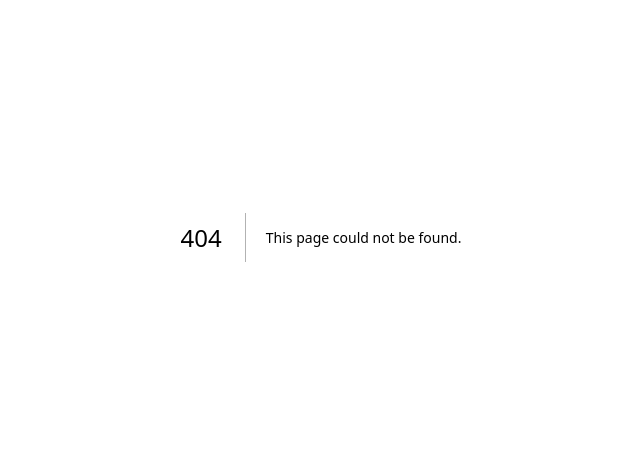
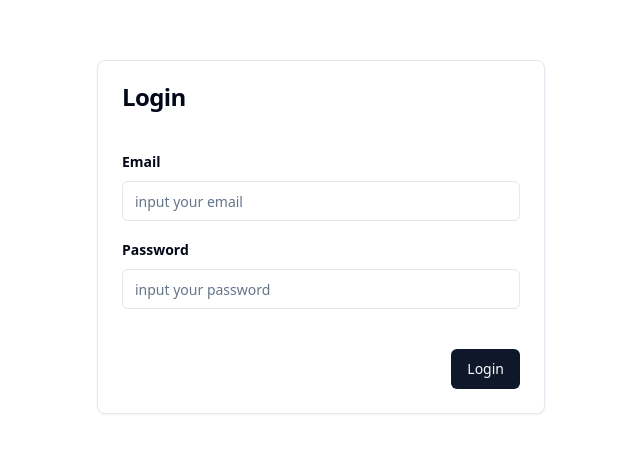
Before and after one commit to GinMiraing/dashboard, a Next.js app: page /login in a window 1280 px wide. Before the commit this address had no page. Shown: the part 163-616 px from the top of the page, without its empty margins (319-959 px from the left). Built offline with nearby package versions, Linux system fonts and the light colour scheme.

Commit message:
feat: add login page

```diff
--- /dev/null
+++ b/app/login/components/loginCard.tsx
@@ -0,0 +1,103 @@
+"use client";
+
+import { zodResolver } from "@hookform/resolvers/zod";
+import { useForm } from "react-hook-form";
+import z from "zod";
+
+import { Button } from "@/components/ui/button";
+import {
+  Card,
+  CardContent,
+  CardFooter,
+  CardHeader,
+  CardTitle,
+} from "@/components/ui/card";
+import {
+  Form,
+  FormControl,
+  FormField,
+  FormItem,
+  FormLabel,
+  FormMessage,
+} from "@/components/ui/form";
+import { Input } from "@/components/ui/input";
+
+const LoginSchema = z.object({
+  email: z.string().email(),
+  password: z.string(),
+});
+
+type LoginSchemaType = z.infer<typeof LoginSchema>;
+
+const LoginCard = () => {
+  const form = useForm<LoginSchemaType>({
+    resolver: zodResolver(LoginSchema),
+    defaultValues: {
+      email: "",
+      password: "",
+    },
+    mode: "onSubmit",
+  });
+
+  const onSubmit = async (data: LoginSchemaType) => {
+    console.log(data);
+  };
+
+  return (
+    <Card className="w-full max-w-md">
+      <CardHeader>
+        <CardTitle>Login</CardTitle>
+      </CardHeader>
+      <Form {...form}>
+        <form onSubmit={form.handleSubmit(onSubmit)}>
+          <CardContent className="mt-4">
+            <div className="w-full space-y-4">
+              <FormField
+                control={form.control}
+                name="email"
+                render={({ field }) => (
+                  <FormItem>
+                    <FormLabel className="font-bold">Email</FormLabel>
+                    <FormControl>
+                      <Input
+                        {...field}
+                        placeholder="input your email"
+                      />
+                    </FormControl>
+                    <FormMessage>
+                      {form.formState.errors.email?.message}
+                    </FormMessage>
+                  </FormItem>
+                )}
+              />
+              <FormField
+                control={form.control}
+                name="password"
+                render={({ field }) => (
+                  <FormItem>
+                    <FormLabel className="font-bold">Password</FormLabel>
+                    <FormControl>
+                      <Input
+                        {...field}
+                        type="password"
+                        placeholder="input your password"
+                      />
+                    </FormControl>
+                    <FormMessage>
+                      {form.formState.errors.password?.message}
+                    </FormMessage>
+                  </FormItem>
+                )}
+              />
+            </div>
+          </CardContent>
+          <CardFooter className="mt-4 flex w-full flex-col items-end justify-end">
+            <Button type="submit">Login</Button>
+          </CardFooter>
+        </form>
+      </Form>
+    </Card>
+  );
+};
+
+export default LoginCard;
--- /dev/null
+++ b/app/login/page.tsx
@@ -0,0 +1,9 @@
+import LoginCard from "./components/loginCard";
+
+export default function Page() {
+  return (
+    <main className="flex h-screen w-full items-center justify-center">
+      <LoginCard />
+    </main>
+  );
+}
```
